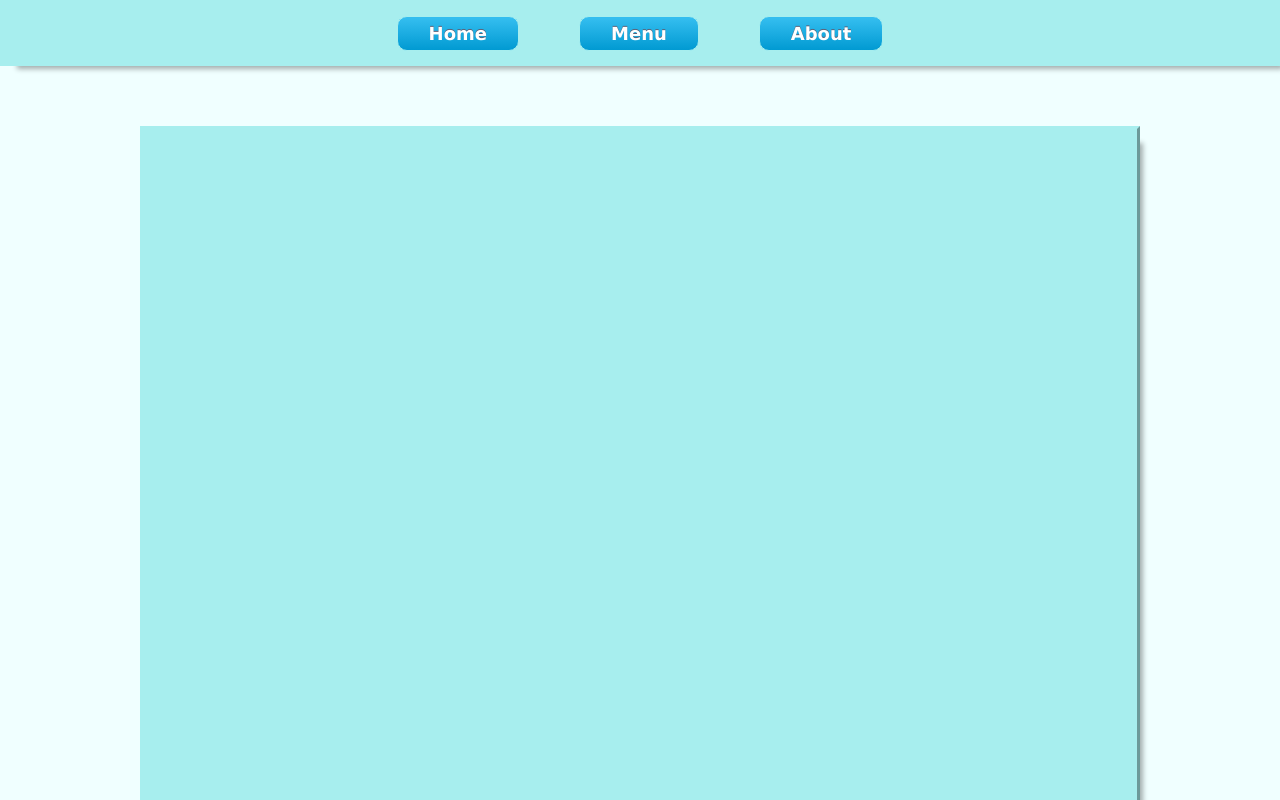
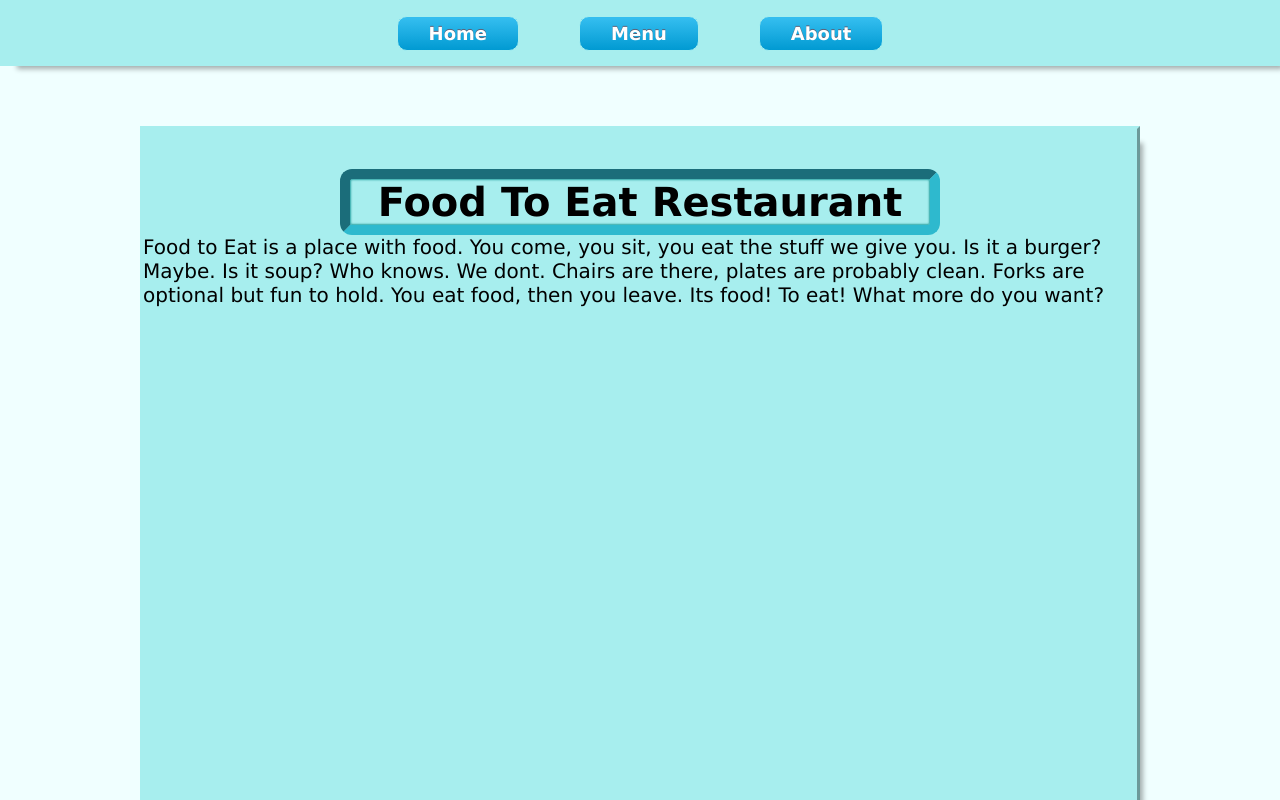
Before and after one commit to pedrohmtoledo/restaurant-page, a website built with webpack: page src/template.html in a window 1280 px wide. Shown: the top 800 px of the page. Built offline with nearby package versions, Linux system fonts and the light colour scheme.

Commit message:
Edit home page

```diff
--- /dev/null
+++ b/src/home.js
@@ -0,0 +1,17 @@
+function renderHomePage() {
+    const content = document.querySelector("#content");
+    const homePageContent = document.createElement("div");
+    const homePage  = `
+    <h2> Food To Eat Restaurant </h2>
+    <div class="description">Food to Eat is a place with food. You come, you sit, you eat the stuff we give you. Is it a burger?
+    Maybe. Is it soup? Who knows. We dont. Chairs are there, plates are probably clean. Forks are optional but fun to hold.
+    You eat food, then you leave. Its food! To eat! What more do you want? </div>`;
+
+    homePageContent.innerHTML = homePage;
+    homePageContent.classList.add("homepage");
+    content.appendChild(homePageContent);
+}
+
+
+
+export { renderHomePage };
--- a/src/index.js
+++ b/src/index.js
@@ -1,9 +1,9 @@
-console.log("dasda")
 import "./style.css"
+import foodImg from "./food.png"
+import { renderHomePage }  from "./home.js"
 
-import foodImg from "./food.png"
 
-const content = document.querySelector("#content");
-const image = document.createElement("img");
 
-image.src = foodImg;
+
+
+renderHomePage();
--- a/src/style.css
+++ b/src/style.css
@@ -76,13 +76,37 @@ button:active {
 
 /* content */
 #content {
-    height: 80rem;
+    min-height: 45rem;
+    max-height: auto;
     width: 50rem;
     border: 3px outset rgb(167,238,238);
     background: rgb(167,238,238);
     box-shadow: 10px 10px 5px -7px rgba(0,0,0,0.32);
     -webkit-box-shadow: 10px 10px 5px -7px rgba(0,0,0,0.32);
     -moz-box-shadow: 10px 10px 5px -7px rgba(0,0,0,0.32);
+    display: flex;
+    flex-direction: column;
+    gap: 5rem;
+}
+.homepage {
+    display: flex;
+    flex-direction: column;
+    align-items: center;
+    padding-top: 2rem;
+
+
+}
+
+h2 {
+    font-size: 2rem;
+    border:10px inset #2eb9ce;
+    border-radius:12px;
+    width: 30rem;
+    text-align: center;
+    -webkit-box-shadow:0px 0px 1px 1px #2ca5a5 inset;
+    -moz-box-shadow:0px 0px 2px 1px #2ca5a5 inset;
+    box-shadow:0px 0px 2px 1px #2ca5a5 inset;
+
 }
 
 
```
Also changed, not shown: src/template.html (+0 -2 lines).
